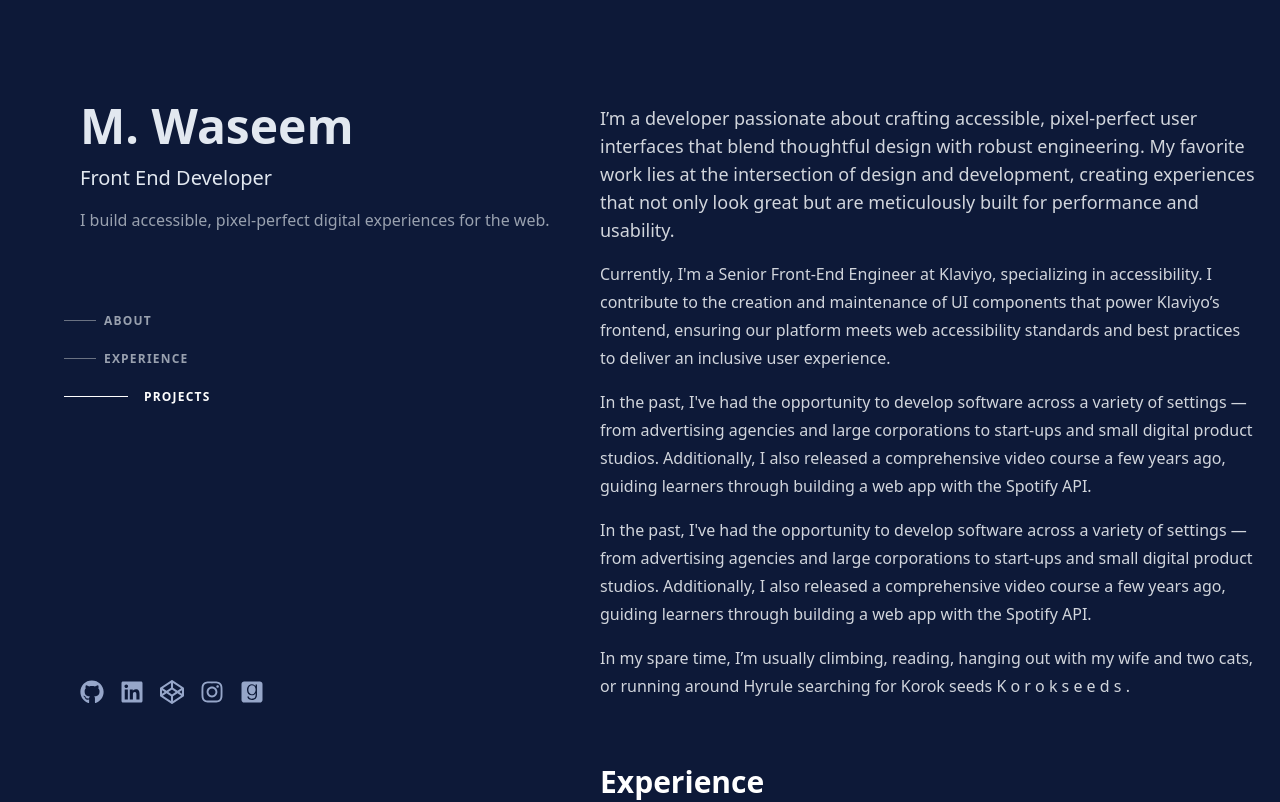
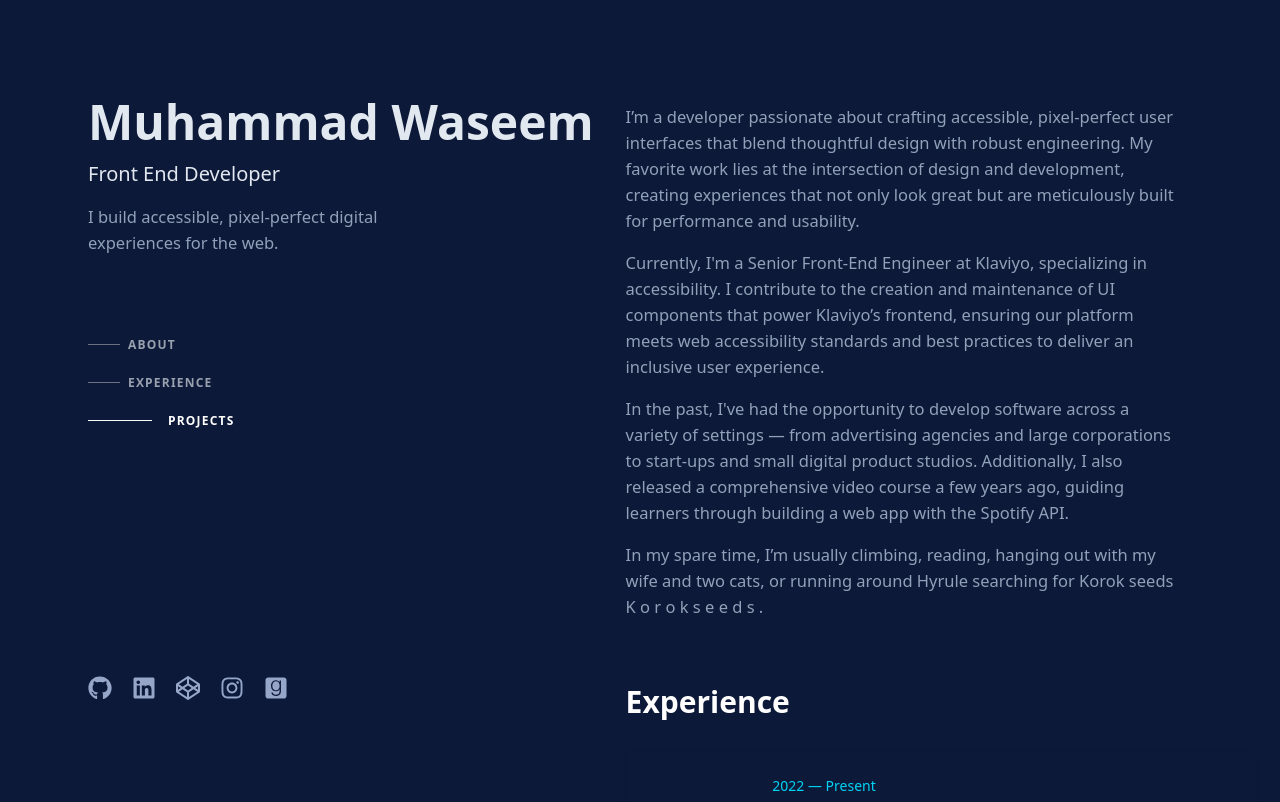
Before and after one commit to Waseem3703/my-portfolio, a React (Vite) app: page / in a window 1280 px wide. Shown: the top 802 px of the page. Built offline with nearby package versions, Linux system fonts and the light colour scheme.

Commit message:
update the UI

```diff
--- a/src/App.tsx
+++ b/src/App.tsx
@@ -13,7 +13,7 @@ function App() {
       <MouseGlow />
       <div className="relative z-10 flex flex-col md:flex-row">
         <Sidebar />
-        <main className="ml-0 md:ml-[45%] p-6 w-full max-w-4xl mx-auto">
+        <main className="ml-0 md:ml-[47%] p-6 w-full max-w-4xl mx-auto">
           <About />
           <Experience />
           <Projects />
--- a/src/components/About.tsx
+++ b/src/components/About.tsx
@@ -4,35 +4,28 @@ const About = () => {
          BlinkMacSystemFont, "Segoe UI", Roboto, "Helvetica Neue", Arial, "Noto Sans", sans-serif,
           "Apple Color Emoji", "Segoe UI Emoji", "Segoe UI Symbol", "Noto Color Emoji"`,}}>
       <h2 className="text-2xl font-semibold text-white mt-20"></h2>
-      <p className="leading-7 mb-4 font-sans text-[18px]">
+      <p className="about-font">
         I’m a developer passionate about crafting accessible, pixel-perfect user
         interfaces that blend thoughtful design with robust engineering. My
         favorite work lies at the intersection of design and development,
         creating experiences that not only look great but are meticulously built
         for performance and usability.
       </p>
-      <p className="leading-7 mb-4">
+      <p className="about-font">
         Currently, I'm a Senior Front-End Engineer at Klaviyo, specializing in
         accessibility. I contribute to the creation and maintenance of UI
         components that power Klaviyo’s frontend, ensuring our platform meets
         web accessibility standards and best practices to deliver an inclusive
         user experience.
       </p>
-      <p className="leading-7 mb-4">
+      <p className="about-font">
         In the past, I've had the opportunity to develop software across a
         variety of settings — from advertising agencies and large corporations
         to start-ups and small digital product studios. Additionally, I also
         released a comprehensive video course a few years ago, guiding learners
         through building a web app with the Spotify API.
       </p>
-      <p className="leading-7 mb-4">
-        In the past, I've had the opportunity to develop software across a
-        variety of settings — from advertising agencies and large corporations
-        to start-ups and small digital product studios. Additionally, I also
-        released a comprehensive video course a few years ago, guiding learners
-        through building a web app with the Spotify API.
-      </p>
-      <p className="leading-7">
+      <p className="about-font">
         In my spare time, I’m usually climbing, reading, hanging out with my
         wife and two cats, or running around Hyrule searching for Korok seeds K
         o r o k s e e d s .
--- a/src/components/MouseGlow.tsx
+++ b/src/components/MouseGlow.tsx
@@ -16,7 +16,7 @@ const MouseGlow = () => {
   className="fixed top-0 left-0 w-full h-full pointer-events-none z-0"
 >
   <div
-    className="absolute w-64 h-64 bg-[#202b52] rounded-full blur-3xl opacity-30 mix-blend-screen transition-transform duration-100"
+    className="absolute w-64 h-64 bg-[#67679264] rounded-full blur-3xl opacity-30 mix-blend-screen transition-transform duration-100"
     style={{
       transform: `translate(${position.x - 128}px, ${position.y - 128}px)`,
     }}
--- a/src/components/Sidebar.tsx
+++ b/src/components/Sidebar.tsx
@@ -37,7 +37,7 @@ const Sidebar = () => {
 
   return (
     <aside
-      className="w-full md:w-[50%] text-white h-screen fixed flex flex-col justify-between p-20 mt-4"
+      className="w-full md:w-[50%] text-white h-screen fixed flex flex-col justify-between ml-22 mt-23"
       style={{
         backgroundColor: 'transparent',
         fontFamily: `__inter_20b187, __inter_Fallback_20b187, ui-sans-serif, system-ui, -apple-system,
@@ -48,16 +48,16 @@ const Sidebar = () => {
       {/* Top */}
       <div>
         <h1 className="text-5xl font-bold text-slate-200 leading-tight">
-          M. Waseem
+          Muhammad Waseem
         </h1>
         <p className="mt-2 text-xl text-slate-200 font-medium">
           Front End Developer
         </p>
-        <p className="mt-4 text-md text-gray-400">
-          I build accessible, pixel-perfect digital experiences for the web.
+        <p className="mt-4 about-font">
+          I build accessible, pixel-perfect digital <br/> experiences for the web.
         </p>
 
-        <nav className="ml-6 mt-20 space-y-5 text-[12px] font-semibold tracking-widest uppercase">
+        <nav className="ml-10 mt-20 space-y-5 text-[12px] font-semibold tracking-widest uppercase">
           {sections.map((id) => (
             <div key={id} className="relative">
               <span
@@ -79,7 +79,7 @@ const Sidebar = () => {
       </div>
 
       {/* Bottom Social Links */}
-      <div className="flex space-x-4 items-center pb-8">
+      <div className="flex space-x-5 items-center pb-8 mb-40">
         <a href="#" target="_blank" rel="noreferrer">
           <FaGithub className="text-[#96a6c9] text-2xl hover:text-white transition-colors duration-100" />
         </a>
--- a/src/index.css
+++ b/src/index.css
@@ -15,3 +15,7 @@
     transition: 400ms mask ease;
     will-change: mask;
   }
+
+  .about-font{
+    @apply mb-4 font-sans text-[16.5px] mr-20 font-normal leading-[26px] text-slate-400;
+  }
```
